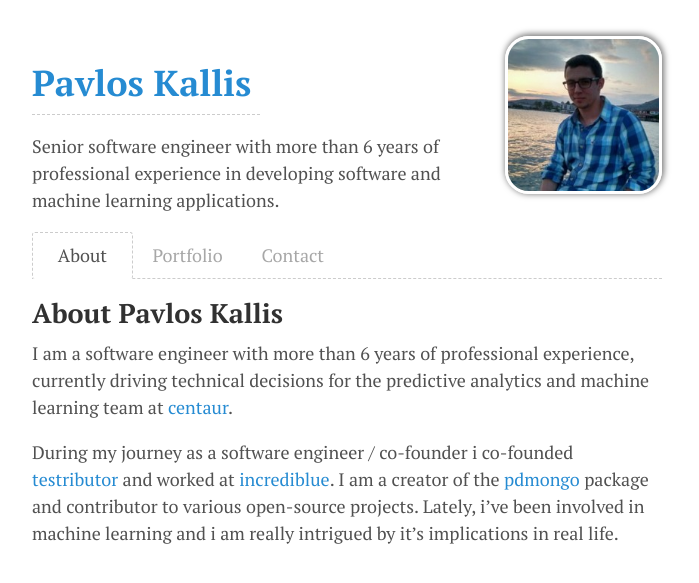
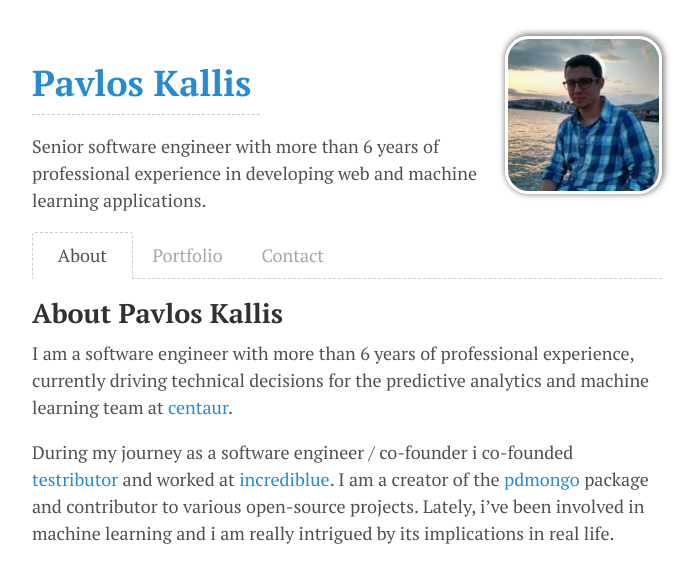
Before and after one commit to pakallis/pakallis.github.io, a Jekyll site: the page built from index.html, in a window 1280 px wide. Shown: the top 583 px of the page, without its empty margins (293-992 px from the left). Built offline with Jekyll 4.4.1, drawn with Linux system fonts in a browser that asks for light colours.

Commit message:
Fix typo

```diff
--- a/_includes/content/home-about.md
+++ b/_includes/content/home-about.md
@@ -5,4 +5,4 @@ currently driving technical decisions for the predictive analytics and machine l
 
 During my journey as a software engineer / co-founder i co-founded [testributor](http://www.testributor.com) and worked at [incrediblue](http://www.incrediblue.com).
 I am a creator of the [pdmongo](http://github.com/pakallis/python-pandas-mongo) package and contributor to various open-source projects.
-Lately, i've been involved in machine learning and i am really intrigued by it's implications in real life.
+Lately, i've been involved in machine learning and i am really intrigued by its implications in real life.
--- a/_includes/content/home-intro.md
+++ b/_includes/content/home-intro.md
@@ -1,4 +1,4 @@
 
 # [Pavlos Kallis](/)
 
-Senior software engineer with more than 6 years of professional experience in developing software and machine learning applications.
+Senior software engineer with more than 6 years of professional experience in developing web and machine learning applications.
```
